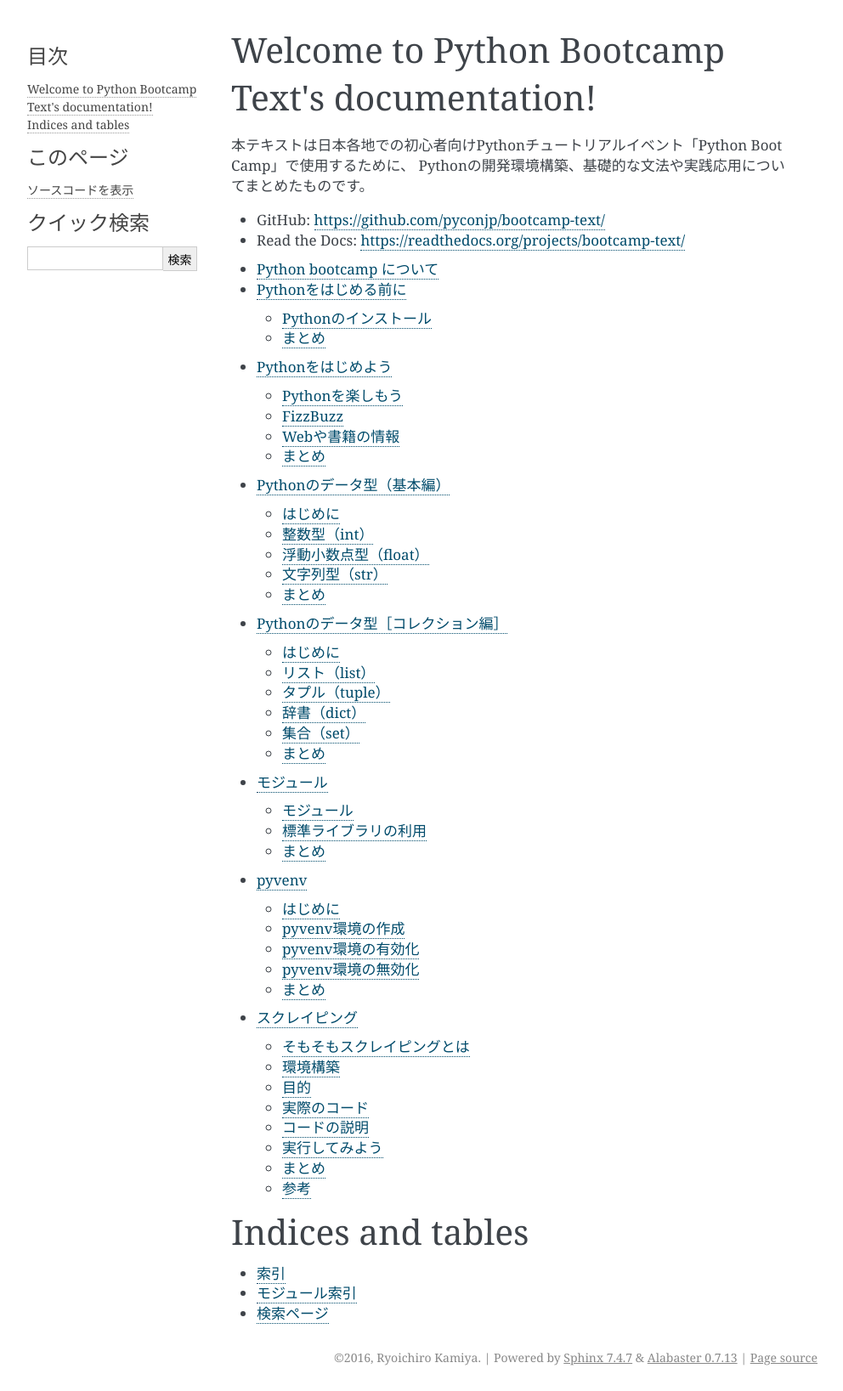
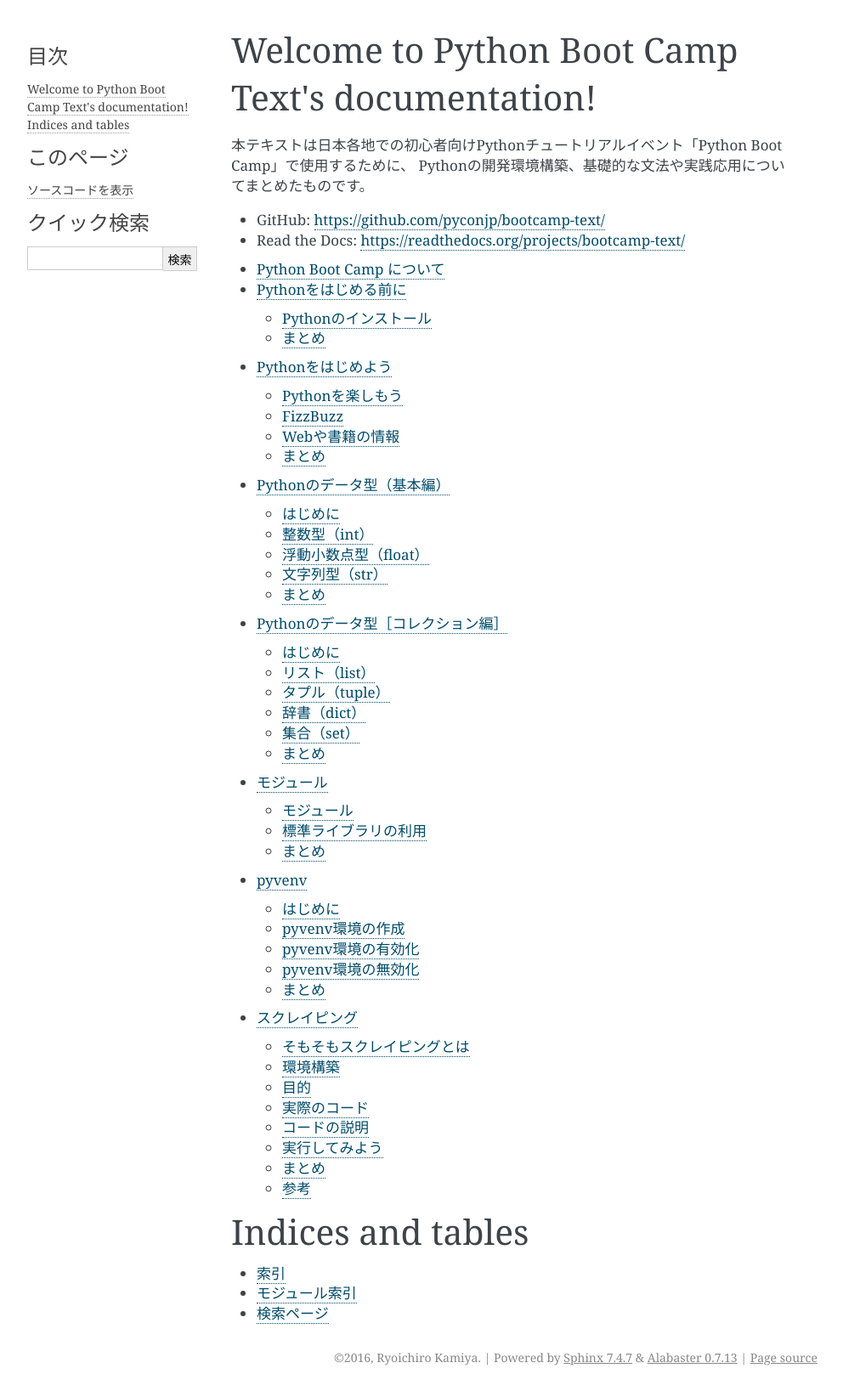
Before and after one commit to pyconjp/pycamp.pycon.jp, a Sphinx documentation site: the page built from source/index.rst, in a window 1280 px wide. Shown: the whole page at 85% size, without its empty margins (148-1140 px from the left). Built offline with Sphinx 7.4.7, drawn with Linux system fonts in a browser that asks for light colours.

Commit message:
イベント名の表記ゆれを修正 ref #21

```diff
--- a/source/0_about.rst
+++ b/source/0_about.rst
@@ -1,6 +1,6 @@
-==========================
-  Python bootcamp について
-==========================
+===========================
+  Python Boot Camp について
+===========================
 
 1. 遠方に住んでいるためPyCon JPのチュートリアルに参加できずにいた方
 2. Pythonを使っている人が周りにいなくてなかなか始められなかった方
--- a/source/conf.py
+++ b/source/conf.py
@@ -1,6 +1,6 @@
 # -*- coding: utf-8 -*-
 #
-# Python Bootcamp Text documentation build configuration file, created by
+# Python Boot Camp Text documentation build configuration file, created by
 # sphinx-quickstart on Thu Apr 28 02:28:53 2016.
 #
 # This file is execfile()d with the current directory set to its
@@ -47,7 +47,7 @@
 master_doc = 'index'
 
 # General information about the project.
-project = u'Python Bootcamp Text'
+project = u'Python Boot Camp Text'
 copyright = u'2016, Ryoichiro Kamiya'
 author = u'Ryoichiro Kamiya'
 
@@ -223,7 +223,7 @@
 # (source start file, target name, title,
 #  author, documentclass [howto, manual, or own class]).
 latex_documents = [
-    (master_doc, 'PythonBootcampText.tex', u'Python Bootcamp Text Documentation',
+    (master_doc, 'PythonBootcampText.tex', u'Python Boot Camp Text Documentation',
      u'Ryoichiro Kamiya', 'manual'),
 ]
 
@@ -253,7 +253,7 @@
 # One entry per manual page. List of tuples
 # (source start file, name, description, authors, manual section).
 man_pages = [
-    (master_doc, 'pythonbootcamptext', u'Python Bootcamp Text Documentation',
+    (master_doc, 'pythonbootcamptext', u'Python Boot Camp Text Documentation',
      [author], 1)
 ]
 
@@ -267,7 +267,7 @@
 # (source start file, target name, title, author,
 #  dir menu entry, description, category)
 texinfo_documents = [
-    (master_doc, 'PythonBootcampText', u'Python Bootcamp Text Documentation',
+    (master_doc, 'PythonBootcampText', u'Python Boot Camp Text Documentation',
      author, 'PythonBootcampText', 'One line description of project.',
      'Miscellaneous'),
 ]
--- a/source/index.rst
+++ b/source/index.rst
@@ -1,10 +1,11 @@
-.. Python Bootcamp Text documentation master file, created by
+.. Python Boot Camp Text documentation master file, created by
    sphinx-quickstart on Thu Apr 28 02:28:53 2016.
    You can adapt this file completely to your liking, but it should at least
    contain the root `toctree` directive.
 
-Welcome to Python Bootcamp Text's documentation!
-================================================
+Welcome to Python Boot Camp Text's documentation!
+=================================================
+
 
 本テキストは日本各地での初心者向けPythonチュートリアルイベント「Python Boot Camp」で使用するために、
 Pythonの開発環境構築、基礎的な文法や実践応用についてまとめたものです。
```
